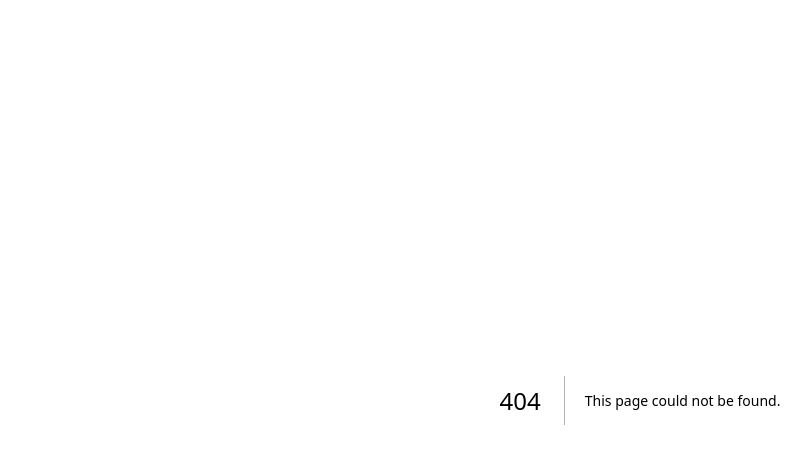
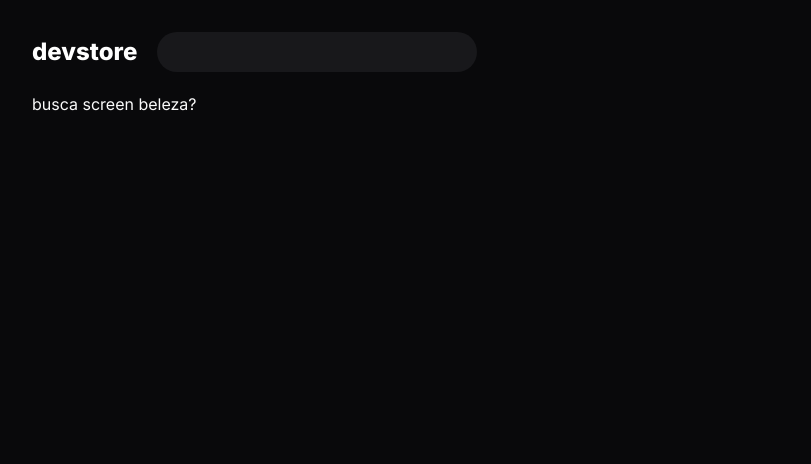
Before and after one commit to GiovanniNespoli/devstore-nextjs, a Next.js app: page /search in a window 1280 px wide. Before the commit this address had no page. Shown: the top 464 px of the page, without its empty margins (0-811 px from the left). Built offline with nearby package versions, Linux system fonts and the light colour scheme.

Commit message:
feat: project layout

```diff
--- a/package.json
+++ b/package.json
@@ -9,6 +9,7 @@
     "lint": "next lint"
   },
   "dependencies": {
+    "lucide-react": "^0.468.0",
     "next": "15.1.0",
     "react": "^19.0.0",
     "react-dom": "^19.0.0"
--- /dev/null
+++ b/src/app/(store)/(home)/loading.tsx
@@ -0,0 +1,3 @@
+export default function HomeLoading() {
+  return <p>carregando...</p>;
+}
--- /dev/null
+++ b/src/app/(store)/(home)/page.tsx
@@ -0,0 +1,5 @@
+export default async function Home() {
+  await new Promise((resolve) => setTimeout(resolve, 2000));
+
+  return <h1>Salve</h1>;
+}
--- /dev/null
+++ b/src/app/(store)/layout.tsx
@@ -0,0 +1,11 @@
+import { Header } from "@/components/header";
+import React, { ReactNode } from "react";
+
+export default function StoreLayout({ children }: { children: ReactNode }) {
+  return (
+    <div className="mx-auto grid min-h-screen w-full max-w-[1600px] grid-rows-app gap-5 p-8">
+      <Header />
+      {children}
+    </div>
+  );
+}
--- /dev/null
+++ b/src/app/(store)/search/loading.tsx
@@ -0,0 +1,3 @@
+export default function HomeLoading() {
+    return <p>carregando busca...</p>;
+  }
--- /dev/null
+++ b/src/app/(store)/search/page.tsx
@@ -0,0 +1,4 @@
+export default async function SearchPage() {
+  await new Promise((resolve) => setTimeout(resolve, 2000));
+  return <p>busca screen beleza?</p>;
+}
--- a/src/app/layout.tsx
+++ b/src/app/layout.tsx
@@ -15,8 +15,8 @@ export default function RootLayout({
   children: React.ReactNode;
 }>) {
   return (
-    <html lang="en">
-      <body className={inter.variable}>{children}</body>
+    <html className={inter.variable} lang="pt">
+      <body className="bg-zinc-950 text-zinc-50 antialiased">{children}</body>
     </html>
   );
 }
--- a/src/app/page.tsx
+++ /dev/null
@@ -1,3 +0,0 @@
-export default function Home() {
-  return <h1>Salve</h1>;
-}
--- /dev/null
+++ b/src/components/header.tsx
@@ -0,0 +1,15 @@
+import Link from "next/link";
+
+export function Header() {
+  return (
+    <div className="flex items-center justify-between">
+      <div className="flex items-center gap-5">
+        <Link href="/" className="text-2xl font-extrabold text-white">
+          devstore
+        </Link>
+        <form className="flex w-[320px] items-center gap-3 rounded-full bg-zinc-900 px-5 py-5 ring-zinc-700"></form>
+      </div>
+      <div className="flex items-center gap-4"></div>
+    </div>
+  );
+}
--- a/tailwind.config.ts
+++ b/tailwind.config.ts
@@ -8,8 +8,11 @@ export default {
   ],
   theme: {
     fontFamily: {
-      sans: 'var(--font-inter)'
-    }
+      sans: "var(--font-inter)",
+    },
+    gridTemplateRows: {
+      app: "min-content max-content",
+    },
   },
   plugins: [],
 } satisfies Config;
```
Also changed, not shown: src/app/icon.png (added), 1 other file (tests, documents, lock files or other folders).
